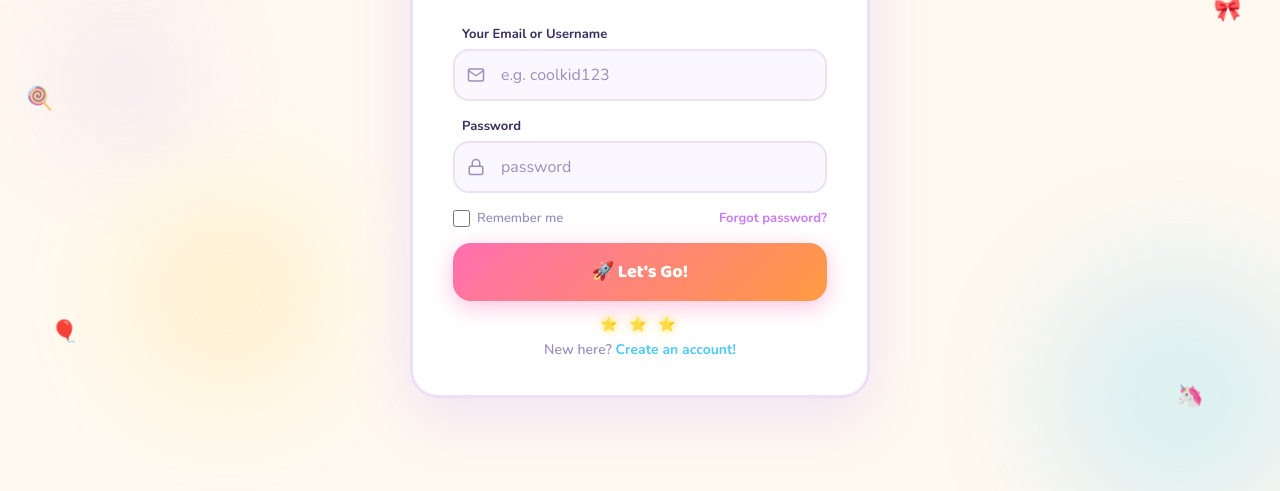
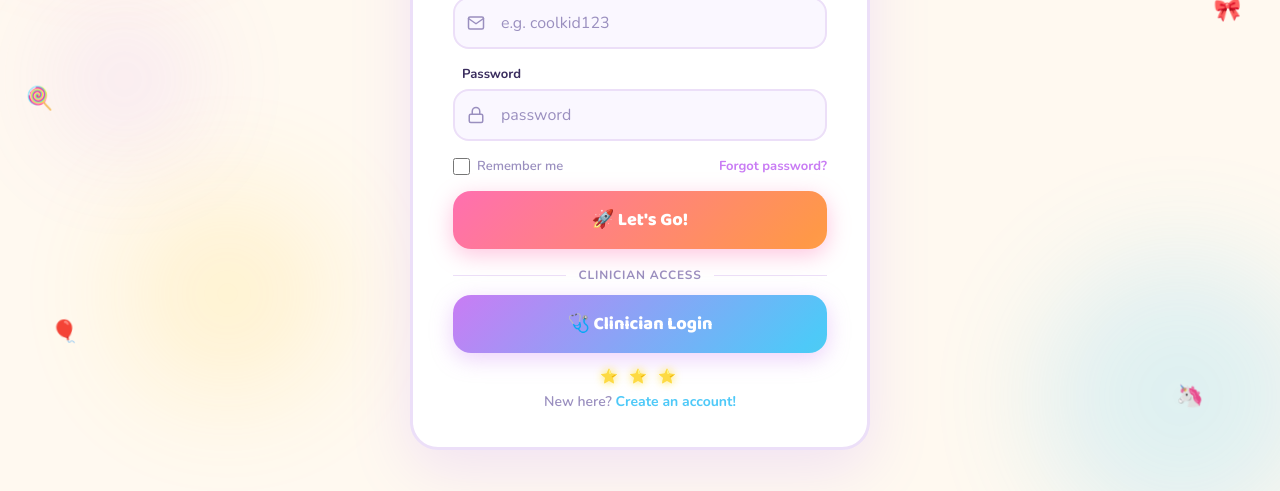
Before and after one commit to ITECH3208andITECH3209feduni/itech3208-project-1-multilingual-digital-reflection, a plain HTML site: page login.html in a window 1280 px wide. Shown: the part 309-800 px from the top of the page. Drawn offline with nearby package versions, Linux system fonts and the light colour scheme.

Commit message:
Add styled clinician login button

```diff
--- a/login-style.css
+++ b/login-style.css
@@ -524,6 +524,76 @@ body {
 .btn-login:active {
   transform: scale(0.97);
 }
+/* ── Clinician Login Button ── */
+
+.clinician-login-section {
+  margin-top: 18px;
+}
+
+.clinician-login-divider {
+  display: flex;
+  align-items: center;
+  gap: 12px;
+  margin-bottom: 12px;
+  font-size: 1.2rem;
+  font-weight: 700;
+  color: var(--muted);
+  text-transform: uppercase;
+  letter-spacing: 0.8px;
+}
+
+.clinician-login-divider::before,
+.clinician-login-divider::after {
+  content: '';
+  flex: 1;
+  height: 1px;
+  background: var(--border);
+}
+
+.clinician-login-button {
+  position: relative;
+  width: 100%;
+  min-height: 5.2rem;
+  padding: 1.5rem;
+  border: none;
+  border-radius: 18px;
+  font-family: 'Baloo 2', cursive;
+  font-size: 1.8rem;
+  font-weight: 800;
+  color: #fff;
+  cursor: pointer;
+
+  background: linear-gradient(
+    135deg,
+    var(--purple) 0%,
+    var(--blue) 50%,
+    var(--green) 100%
+  );
+
+  background-size: 200% auto;
+
+  box-shadow:
+    0 6px 22px rgba(201, 124, 244, 0.35);
+
+  transition:
+    background-position 0.4s,
+    transform 0.15s,
+    box-shadow 0.2s;
+
+  white-space: nowrap;
+}
+
+.clinician-login-button:hover {
+  background-position: right center;
+  transform: translateY(-2px);
+
+  box-shadow:
+    0 10px 30px rgba(201, 124, 244, 0.45);
+}
+
+.clinician-login-button:active {
+  transform: scale(0.97);
+}
 
 /* Added by script.js while login is processing */
 .btn-login:disabled {
--- a/login.html
+++ b/login.html
@@ -1,16 +1,19 @@
 <!DOCTYPE html>
 <html lang="en">
+
 <head>
   <meta charset="UTF-8" />
   <meta name="viewport" content="width=device-width, initial-scale=1.0" />
   <title>StoryBond – Login</title>
 
   <!-- Google Fonts -->
-  <link href="https://fonts.googleapis.com/css2?family=Baloo+2:wght@700;800&family=Nunito:wght@400;600;700&display=swap" rel="stylesheet"/>
+  <link href="https://fonts.googleapis.com/css2?family=Baloo+2:wght@700;800&family=Nunito:wght@400;600;700&display=swap"
+    rel="stylesheet" />
 
   <!-- Linking CSS file -->
   <link rel="stylesheet" href="login-style.css" />
 </head>
+
 <body>
 
   <!-- Animated background blobs -->
@@ -60,20 +63,19 @@
           <span></span> <span data-i18n="login_email_label">Your Email or Username</span>
         </label>
         <div class="field__input-wrap">
-          <svg class="field__svg-icon" xmlns="http://www.w3.org/2000/svg" viewBox="0 0 24 24"
-               fill="none" stroke="currentColor" stroke-width="2"
-               stroke-linecap="round" stroke-linejoin="round" aria-hidden="true">
-            <path d="M4 4h16c1.1 0 2 .9 2 2v12c0 1.1-.9 2-2 2H4c-1.1 0-2-.9-2-2V6c0-1.1.9-2 2-2z"/>
-            <polyline points="22,6 12,13 2,6"/>
+          <svg class="field__svg-icon" xmlns="http://www.w3.org/2000/svg" viewBox="0 0 24 24" fill="none"
+            stroke="currentColor" stroke-width="2" stroke-linecap="round" stroke-linejoin="round" aria-hidden="true">
+            <path d="M4 4h16c1.1 0 2 .9 2 2v12c0 1.1-.9 2-2 2H4c-1.1 0-2-.9-2-2V6c0-1.1.9-2 2-2z" />
+            <polyline points="22,6 12,13 2,6" />
           </svg>
-          <input class="field__input" type="text" id="email"
-                 placeholder="e.g. coolkid123" autocomplete="username"
-                 aria-describedby="emailError" />
+          <input class="field__input" type="text" id="email" placeholder="e.g. coolkid123" autocomplete="username"
+            aria-describedby="emailError" />
         </div>
         <span class="field__error" id="emailError" role="alert"></span>
         <div class="signup-prompt" id="signupPrompt" role="alert">
           <span data-i18n="signup_prompt_text">No account with that email yet.</span>
-          <a class="signup-prompt__link" id="signupPromptLink" href="signup.html" data-i18n="signup_prompt_link">Create an account →</a>
+          <a class="signup-prompt__link" id="signupPromptLink" href="signup.html" data-i18n="signup_prompt_link">Create
+            an account →</a>
         </div>
       </div>
 
@@ -83,15 +85,13 @@
           <span></span> <span data-i18n="password_label">Password</span>
         </label>
         <div class="field__input-wrap">
-          <svg class="field__svg-icon" xmlns="http://www.w3.org/2000/svg" viewBox="0 0 24 24"
-               fill="none" stroke="currentColor" stroke-width="2"
-               stroke-linecap="round" stroke-linejoin="round" aria-hidden="true">
-            <rect x="3" y="11" width="18" height="11" rx="2" ry="2"/>
-            <path d="M7 11V7a5 5 0 0110 0v4"/>
+          <svg class="field__svg-icon" xmlns="http://www.w3.org/2000/svg" viewBox="0 0 24 24" fill="none"
+            stroke="currentColor" stroke-width="2" stroke-linecap="round" stroke-linejoin="round" aria-hidden="true">
+            <rect x="3" y="11" width="18" height="11" rx="2" ry="2" />
+            <path d="M7 11V7a5 5 0 0110 0v4" />
           </svg>
-          <input class="field__input" type="password" id="password"
-                 placeholder="password" autocomplete="current-password"
-                 aria-describedby="passwordError" />
+          <input class="field__input" type="password" id="password" placeholder="password"
+            autocomplete="current-password" aria-describedby="passwordError" />
         </div>
         <span class="field__error" id="passwordError" role="alert"></span>
       </div>
@@ -112,10 +112,24 @@
       </button>
 
     </form>
+    <!-- Clinician Login -->
+
+    <div class="clinician-login-section">
+
+      <div class="clinician-login-divider">
+        <span>Clinician access</span>
+      </div>
+
+      <button type="button" class="clinician-login-button" onclick="window.location.href='clinician-login.html'">
+        🩺 Clinician Login
+      </button>
+
+    </div>
 
     <!-- Footer -->
     <div class="stars-row" aria-hidden="true">⭐ ⭐ ⭐</div>
-    <div class="footer"><span data-i18n="login_footer_text">New here?</span> <a href="signup.html" data-i18n="login_footer_link">Create an account!</a></div>
+    <div class="footer"><span data-i18n="login_footer_text">New here?</span> <a href="signup.html"
+        data-i18n="login_footer_link">Create an account!</a></div>
 
   </div>
 
@@ -124,4 +138,5 @@
   <script src="i18n.js"></script>
 
 </body>
+
 </html>
```
